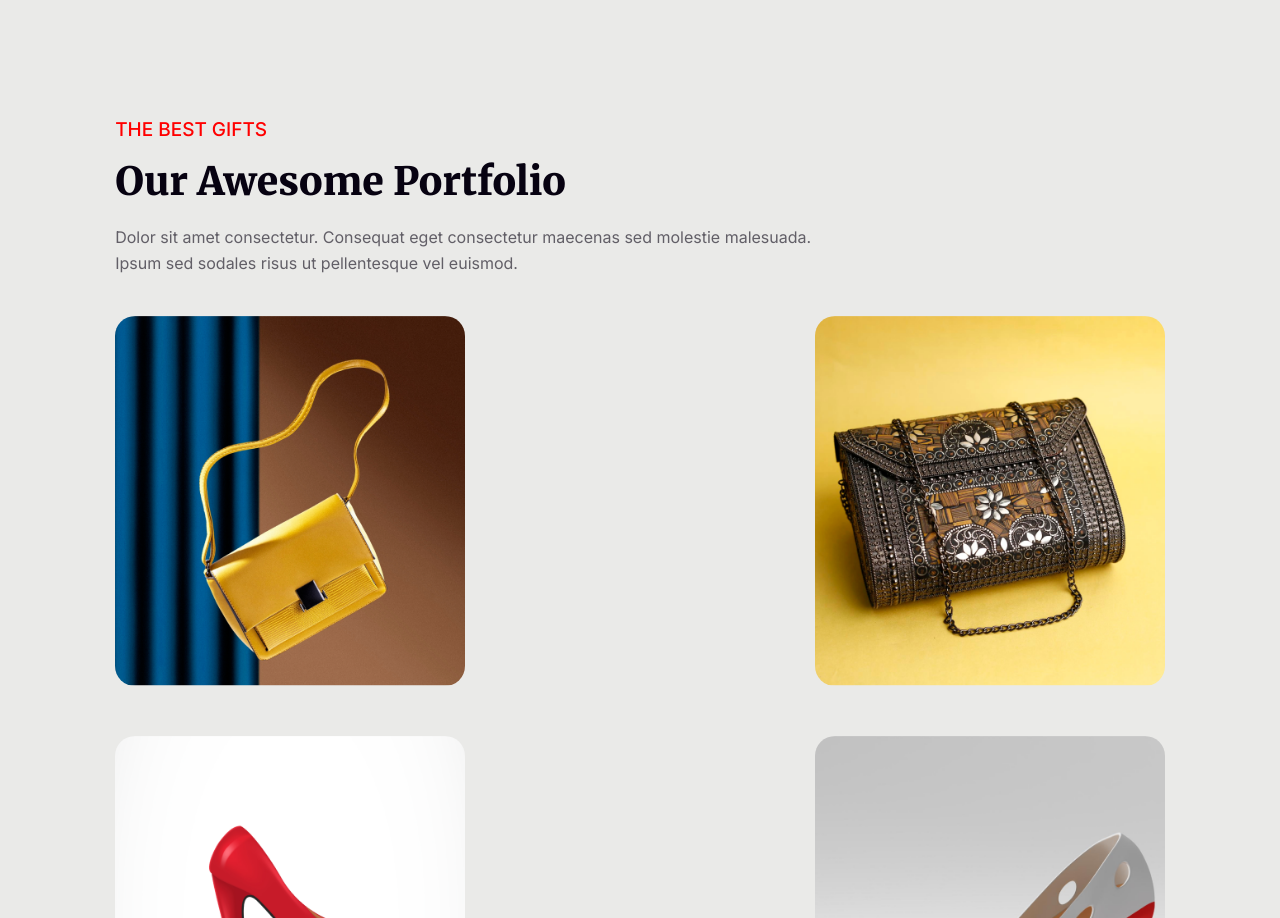
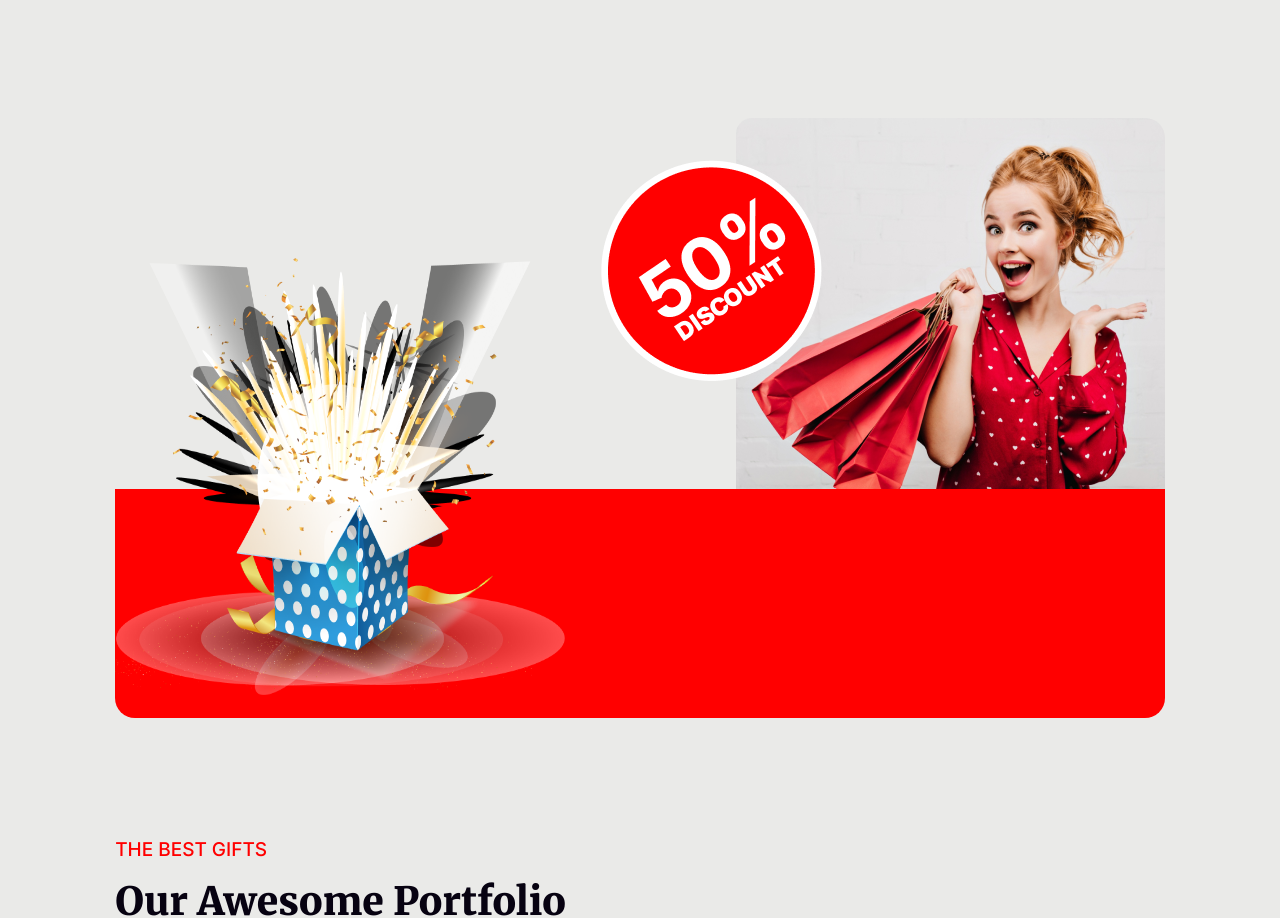
Before and after one commit to mohithedev/B9_Assignment_01, a plain HTML site: page index.html in a window 1280 px wide. Shown: the part 3544-4462 px from the top of the page. Drawn offline with Linux system fonts and the light colour scheme.

Commit message:
added new featuerd

```diff
--- a/index.html
+++ b/index.html
@@ -104,6 +104,15 @@
                     <p class="holidays_description">Dolor sit amet consectetur. Consequat eget consectetur maecenas sed molestie malesuada. Ipsum sed sodales risus ut pellentesque vel euismod. Eleifend nunc purus quam id fermentum amet amet sit consectetur.</p>
                 </div>
             </div>
+            <!-- discount -->
+            <div class="container discount_main">
+                <div class="discount_img">
+                    <img src="assets/Group_75.png" alt="">
+                </div>
+                <div class="discount_50">
+                    <img src="assets/Group_44.png" alt="">
+                </div>
+            </div>
         </section>
         <!-- holidays sale section end -->
 
--- a/styles/style.css
+++ b/styles/style.css
@@ -235,6 +235,31 @@ p{
 .holidays_heading .holidays_description{
   font-weight: 500;
 }
+/* holidays */
+.discount_main{
+  height: 600px;
+    background-image: url('../assets/Rectangle_2.png'), url('../assets/Rectangle_1.png');
+    background-repeat: no-repeat;
+    background-position: bottom, top right;
+    border-radius: 20px;
+    display: flex;
+    justify-content: space-between;
+    position: relative;
+}
+.discount_img{
+    position: absolute;
+    width: 450px;
+    height: 450px;
+    bottom: 10px;
+}
+.discount_img img{
+    width: 100%;
+    height: 100%;
+}
+.discount_50{
+    position: absolute;
+    right: 300px;
+}
 /* holidays sale style end  */
 /* portfolio style start  */
 .portfolio_info{
```
